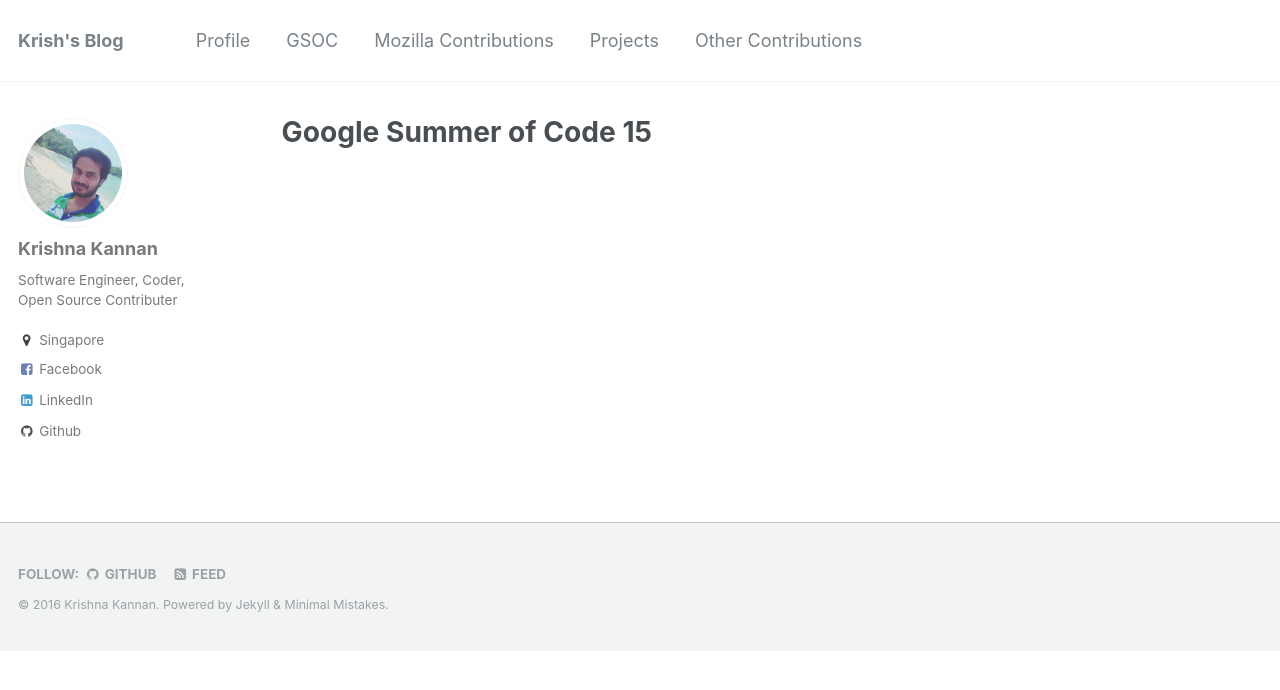
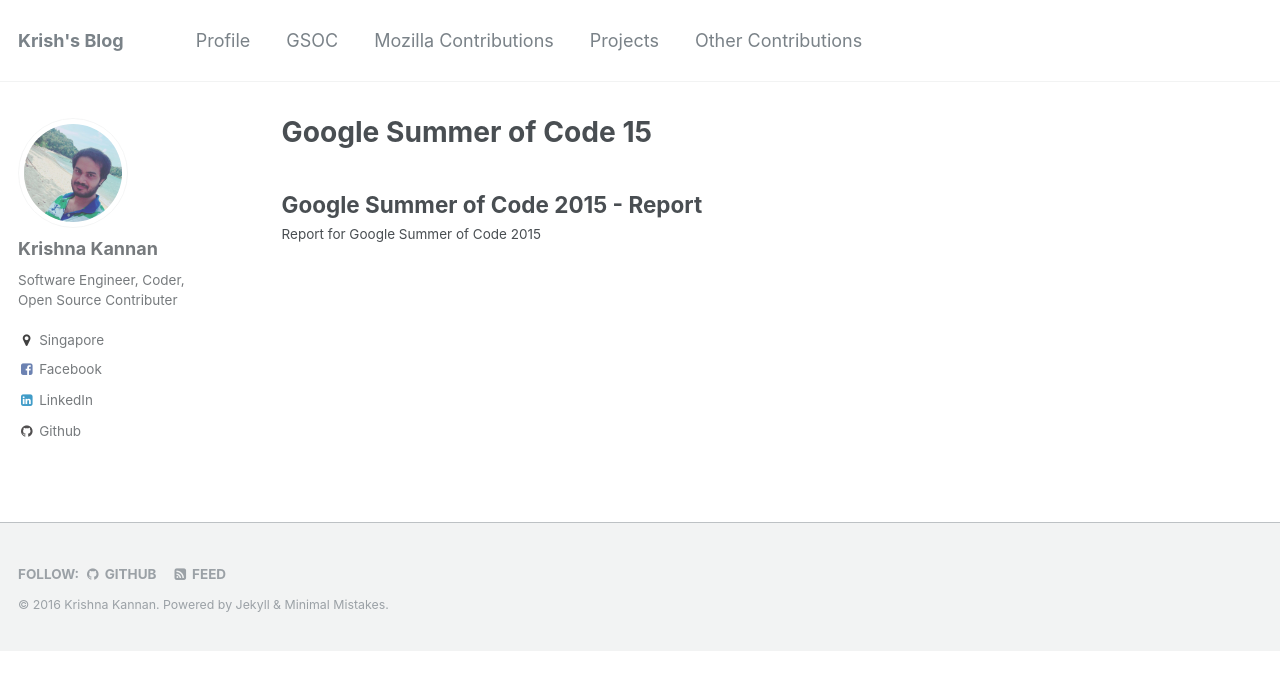
Before and after one commit to krishnakannan/krishnakannan.github.io, a Jekyll site: the page built from _pages/Syslog-ng_GSOC.md, in a window 1280 px wide. Shown: the top 690 px of the page. Built offline with Jekyll 4.4.1, drawn with Linux system fonts in a browser that asks for light colours.

Commit message:
bug fixes

```diff
--- a/Gemfile
+++ b/Gemfile
@@ -1,5 +1,5 @@
 source "https://rubygems.org"
 
 gem "github-pages"
-# gem "jekyll-archives"
+gem "jekyll-archives"
 gem "wdm", "~> 0.1.0" if Gem.win_platform?
--- a/_config.yml
+++ b/_config.yml
@@ -11,7 +11,7 @@
 title_separator          : "-"
 name                     : "Krishna Kannan"
 description              : "My Tech Blog"
-url                      : # the base hostname & protocol for your site e.g. "https://mmistakes.github.io"
+url                      : https://krishnakannan.github.io
 baseurl                  : # the subpath of your site, e.g. "/blog"
 gh_repo                  :
 teaser                   : # filename of teaser fallback teaser image placed in /images/, .e.g. "500x300.png"
@@ -183,7 +183,6 @@
 #  - <base_path/my-awesome-category/index.html ~> path: /
 category_archive:
   type: liquid
-  path: /categories/
 tag_archive:
   type: liquid
   path: /tags/
--- /dev/null
+++ b/_posts/2015-08-18-GSOC15-Report.md
@@ -0,0 +1,15 @@
+---
+title: "Google Summer of Code 2015 - Report"
+layout: single
+type: posts
+author_profile: true
+comments: true
+category: Syslog-ng_GSOC
+share: true
+related: true
+excerpt: "Report for Google Summer of Code 2015"
+sitemap: false
+permalink: /GSOC/15/Report.html
+---
+
+Under Construction
```
Also changed, not shown: Gemfile.lock.
